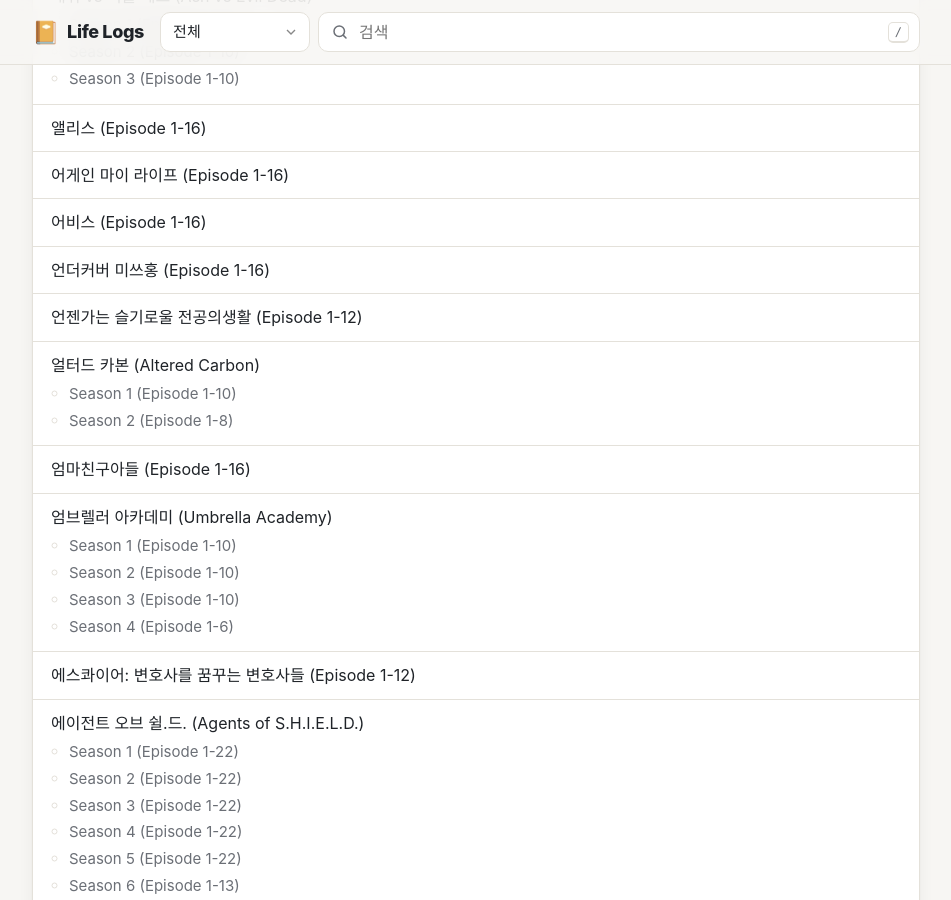
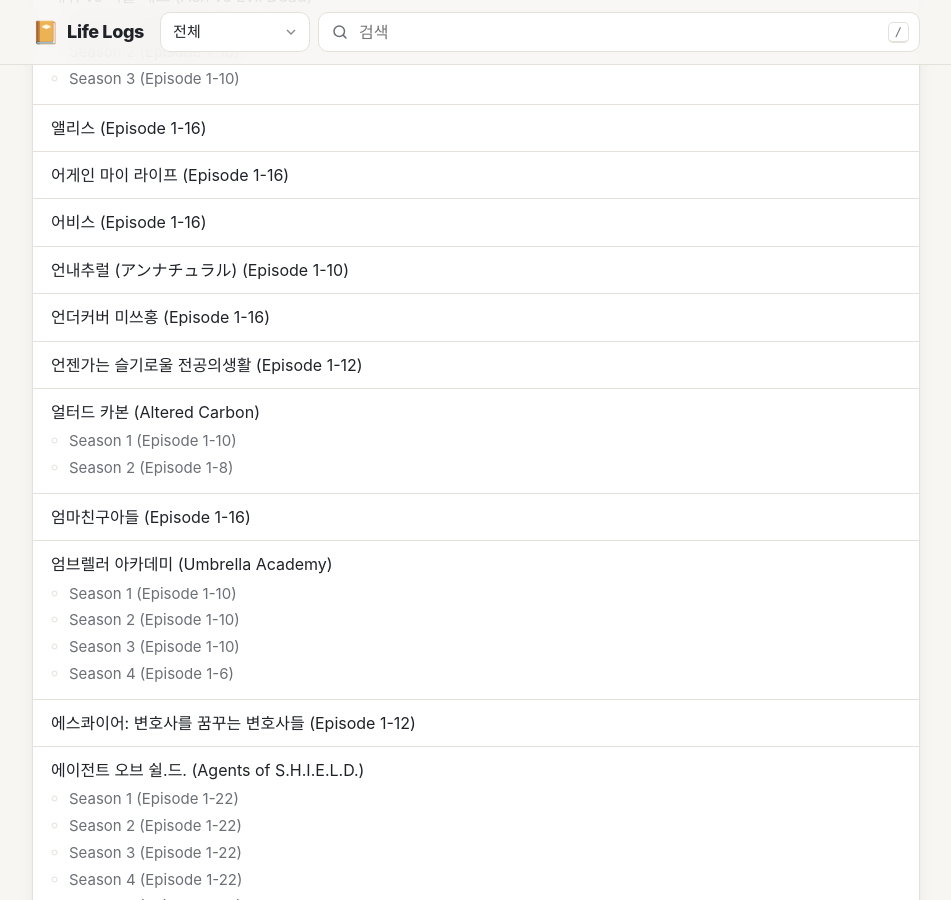
Before and after one commit to izeye/life-logs, a Jekyll site: the page built from tv_shows.md, in a window 1280 px wide and 900 px high, scrolled down 17909 px. Shown: the whole window, without its empty margins (164-1115 px from the left). Built offline with Jekyll 4.4.1, drawn with Linux system fonts in a browser that asks for light colours; some web fonts are replaced; our own code applies the rules of GitHub Pages for plain Markdown files; Markdown is read by kramdown in place of the engine named in the settings.

Commit message:
Add "언내추럴" entry
Co-Authored-By: Claude Opus 5.5 <noreply@anthropic.com>

```diff
--- a/tv_shows.md
+++ b/tv_shows.md
@@ -462,6 +462,7 @@
 * 앨리스 (Episode 1-16)
 * 어게인 마이 라이프 (Episode 1-16)
 * 어비스 (Episode 1-16)
+* 언내추럴 (アンナチュラル) (Episode 1-10)
 * 언더커버 미쓰홍 (Episode 1-16)
 * 언젠가는 슬기로울 전공의생활 (Episode 1-12)
 * 얼터드 카본 (Altered Carbon)
```
